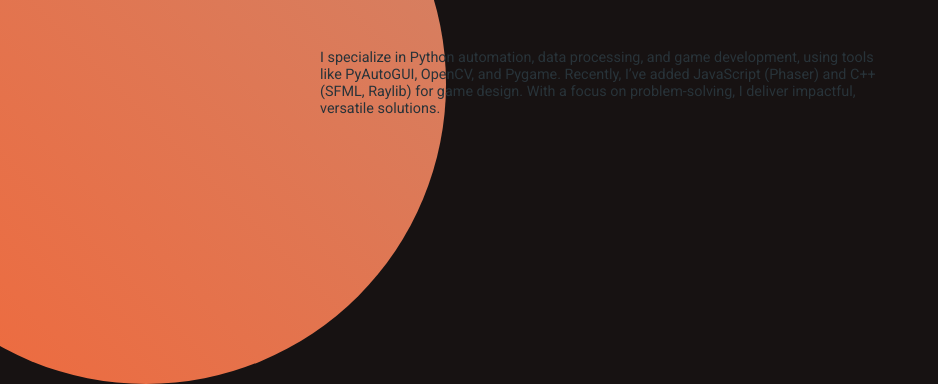
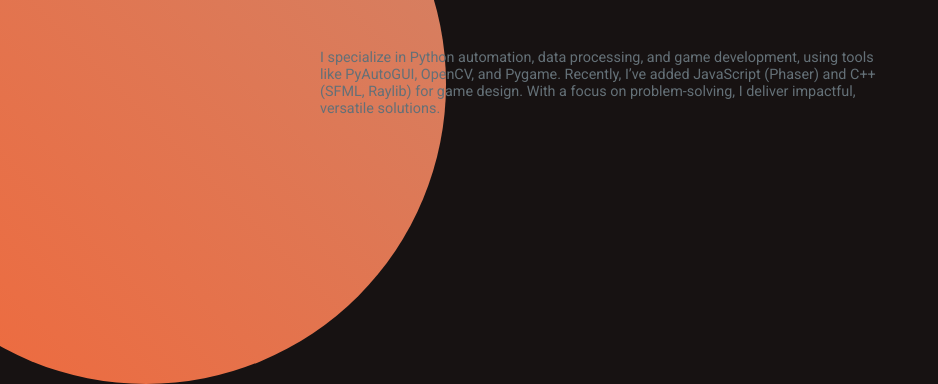
Before and after one commit to l250878/ICT_CV_Web, a plain HTML site: page index.html in a window 1280 px wide. Shown: the part 536-920 px from the top of the page, without its empty margins (0-938 px from the left). Drawn offline with Linux system fonts and the light colour scheme; a web font is replaced by a local one.

Commit message:
Update style.css

```diff
--- a/style.css
+++ b/style.css
@@ -104,7 +104,7 @@ p {
     display: block;
     width: 90%;
     font-size: 1.2em;
-    color: #283339;
+    color: #647077;
 }
 
 .display_proj{
```
